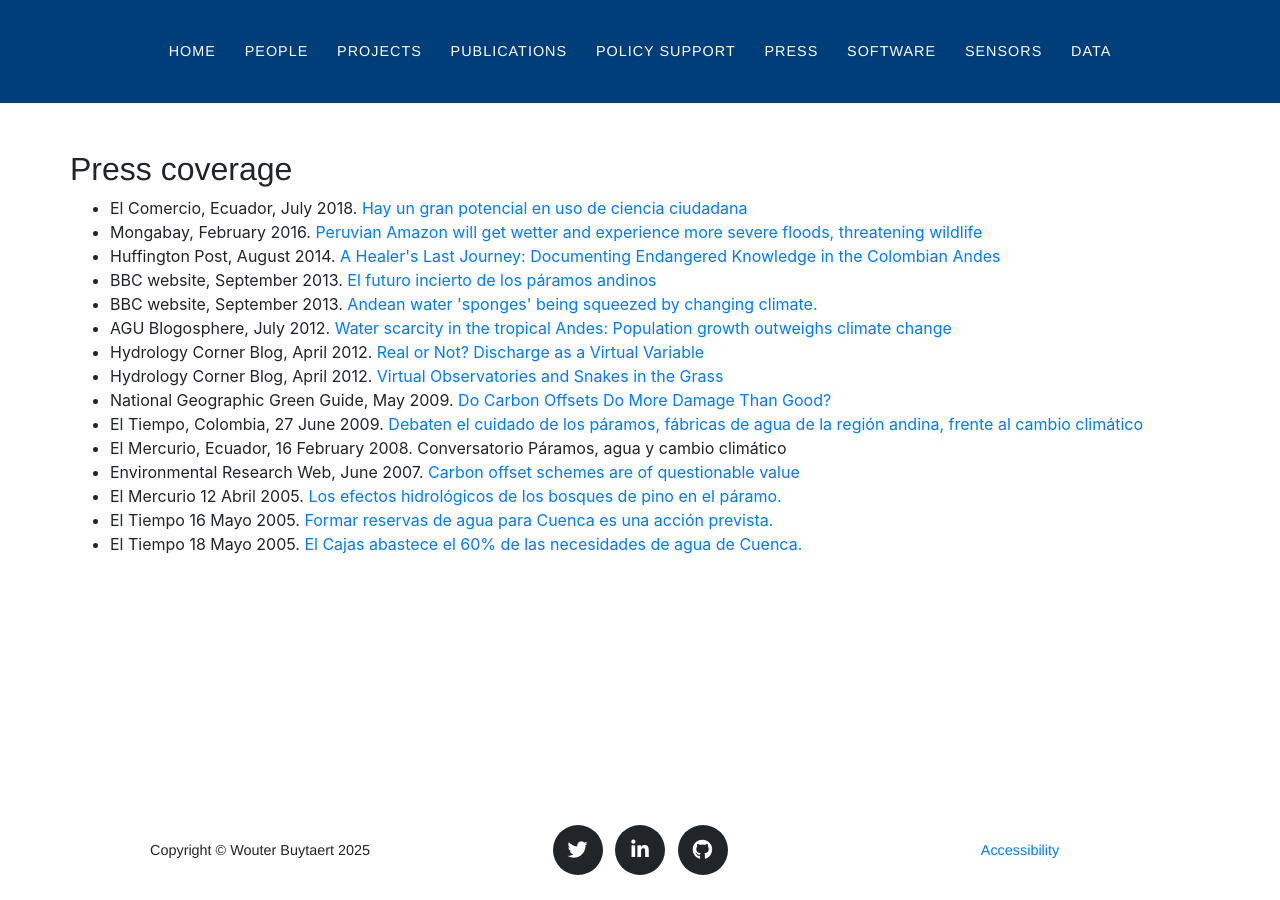
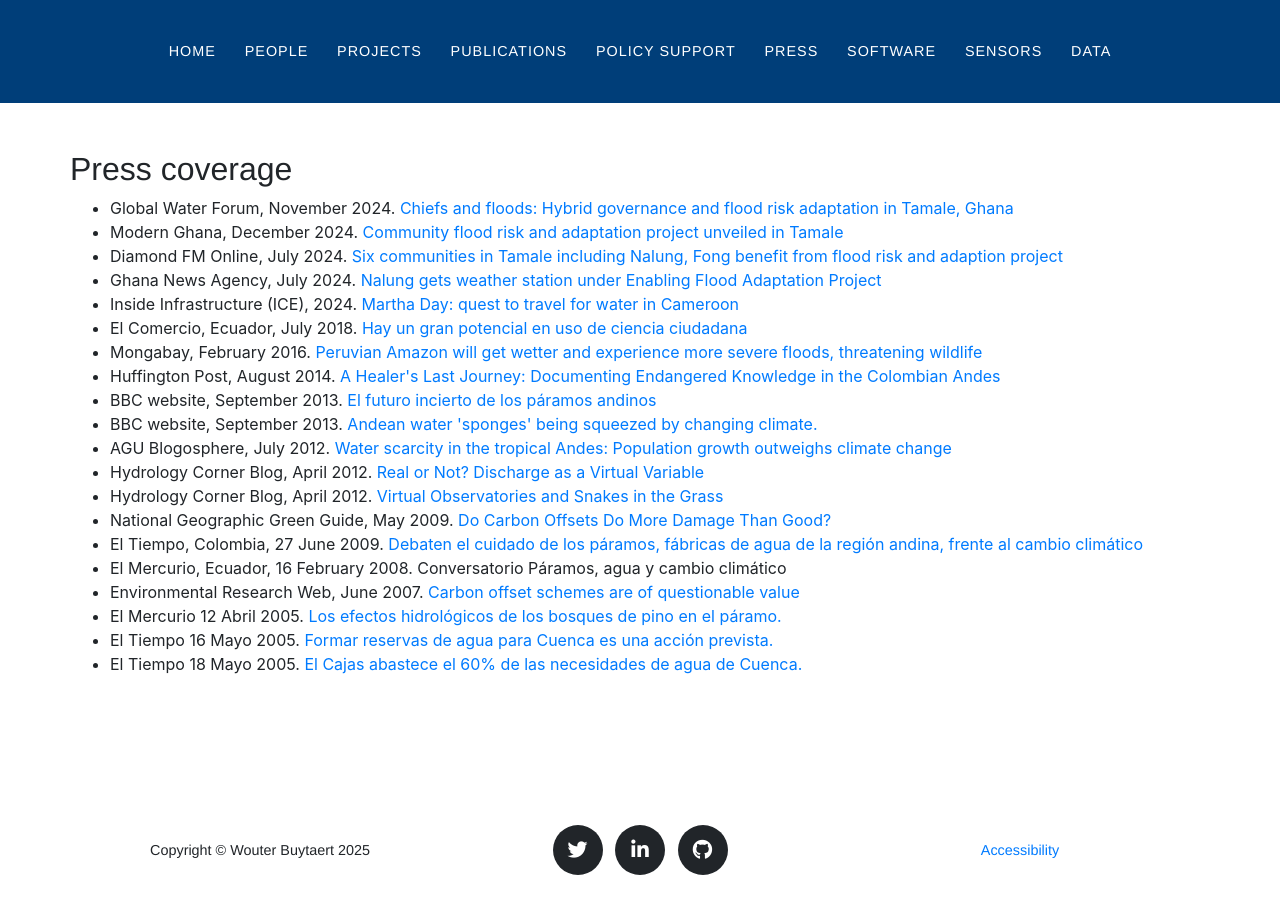
Before and after one commit to ICHydro/ichydro.github.io, a Jekyll site: the page built from press.md, in a window 1280 px wide. Built offline with Jekyll 4.4.1, drawn with Linux system fonts in a browser that asks for light colours; some web fonts are replaced.

```diff
--- a/press.md
+++ b/press.md
@@ -6,7 +6,13 @@ style: header
 
 ## Press coverage
 
-<ul><li>El Comercio, Ecuador, July 2018. <a href="https://www.elcomercio.com/tendencias/potencial-ciencia-ciudadana-lagunas-rios.html">Hay un gran potencial en uso de ciencia ciudadana</a></li>
+<ul>
+<li>Global Water Forum, November 2024. <a href="https://www.globalwaterforum.org/2024/11/28/chiefs-and-floods-hybrid-governance-and-flood-risk-adaptation-in-tamale-ghana/">Chiefs and floods: Hybrid governance and flood risk adaptation in Tamale, Ghana</a></li>
+<li>Modern Ghana, December 2024. <a href="https://www.modernghana.com/news/1333325/community-flood-risk-and-adaptation-project-unveil.html">Community flood risk and adaptation project unveiled in Tamale</a></li>
+<li>Diamond FM Online, July 2024. <a href="https://diamondfmonline.com/six-communities-in-tamale-including-nalung-fong-benefit-from-flood-risk-and-adaption-project/">Six communities in Tamale including Nalung, Fong benefit from flood risk and adaption project</a></li>
+<li>Ghana News Agency, July 2024. <a href="https://gna.org.gh/2024/07/nalung-gets-weather-station-under-enabling-flood-adaptation-project/">Nalung gets weather station under Enabling Flood Adaptation Project</a></li>
+<li>Inside Infrastructure (ICE), 2024. <a href="https://www.ice.org.uk/news-views-insights/inside-infrastructure/martha-day-quest-travel-water-in-cameroon">Martha Day: quest to travel for water in Cameroon</a></li>
+<li>El Comercio, Ecuador, July 2018. <a href="https://www.elcomercio.com/tendencias/potencial-ciencia-ciudadana-lagunas-rios.html">Hay un gran potencial en uso de ciencia ciudadana</a></li>
 <li>Mongabay, February 2016. <a href="http://news.mongabay.com/2016/02/peruvian-amazon-will-get-wetter-and-experience-more-severe-floods-threatening-wildlife/">Peruvian Amazon will get wetter and experience more severe floods, threatening wildlife</a></li>
 <li>Huffington Post, August 2014. <a href="http://www.huffingtonpost.com/megan-taylor-morrison/a-healers-last-journey-do_b_5652047.html">A Healer's Last Journey: Documenting Endangered Knowledge in the Colombian Andes</a></li>
 <li>BBC website, September 2013. <a href="http://www.bbc.co.uk/mundo/noticias/2013/09/130905_ciencia_verde_paramos_andinos_cambio_climatico_np.shtml">El futuro incierto de los páramos andinos</a></li>
```
Also changed, not shown: publications.md (+15 -0 lines).
